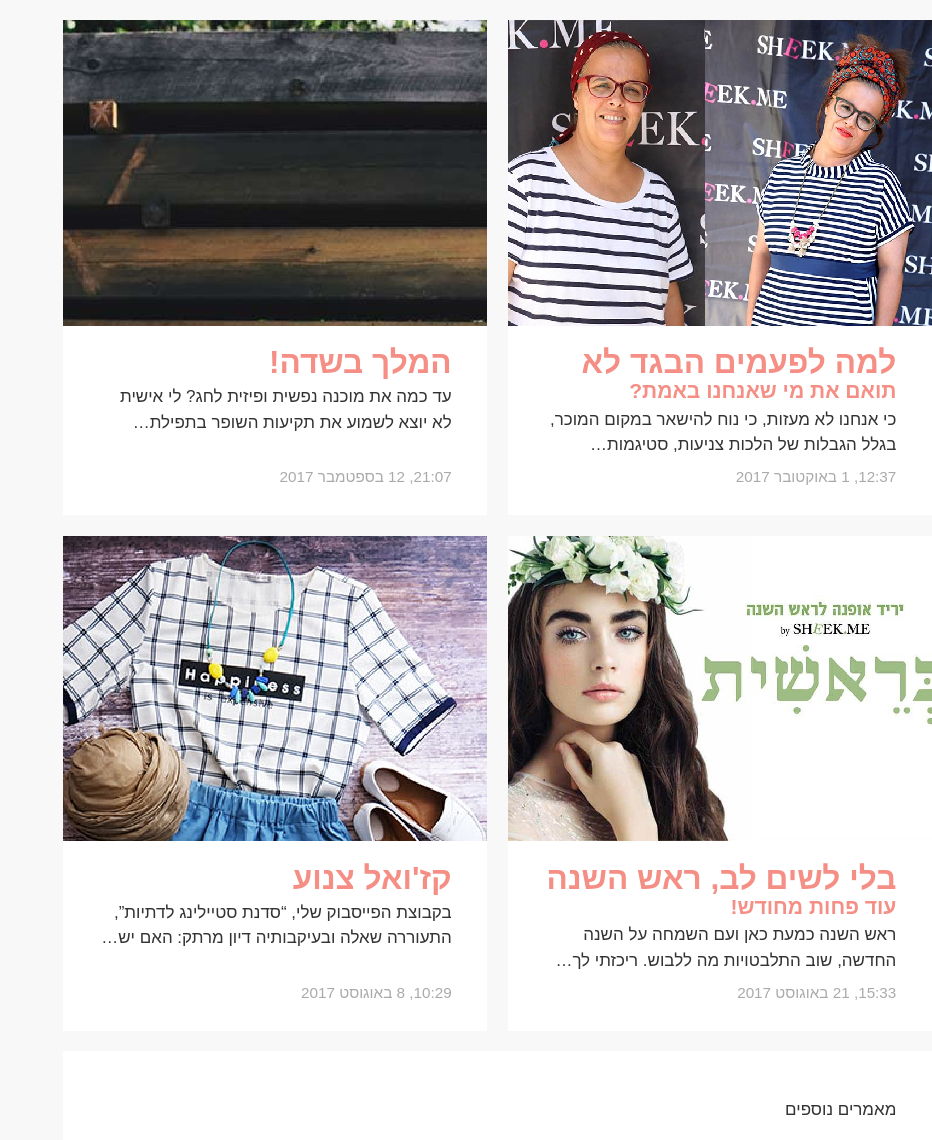
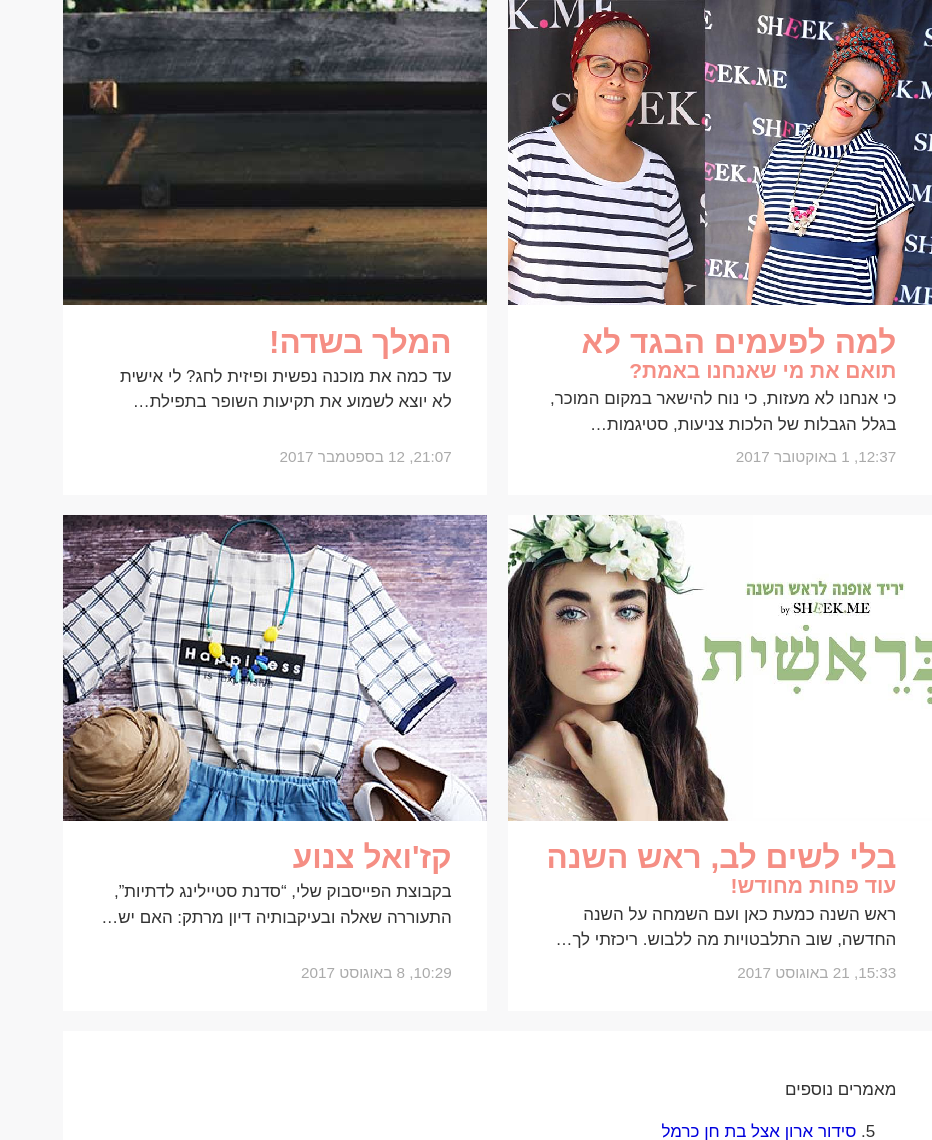
Before and after one commit to laukstein/lea.laukstein.com, a Jekyll site: the page built from index.md, in a window 1280 px wide and 1400 px high, scrolled down 292 px. Shown: the part 260-1400 px from the top of the window, without its empty margins (348-1280 px from the left). Built offline with Jekyll 4.4.1, drawn with Linux system fonts in a browser that asks for light colours.

Commit message:
On mobile: subscribtion title fit in single line

```diff
--- a/_includes/style.css
+++ b/_includes/style.css
@@ -1011,7 +1011,6 @@
         display: grid;
         grid-gap: 1.2em;
         grid-template-columns: repeat(auto-fit, minmax(20em, 1fr));
-        margin-top: 1.2em;
     }
     .grid figure {
         overflow: hidden;
@@ -1187,6 +1186,9 @@
     }
 }
 @media (max-width: 54em) {
+    .subscribe h1 {
+        font-size: 1.5em;
+    }
     img {
         /* Prevent downsized pixelated scale */
         image-rendering: auto;
```
